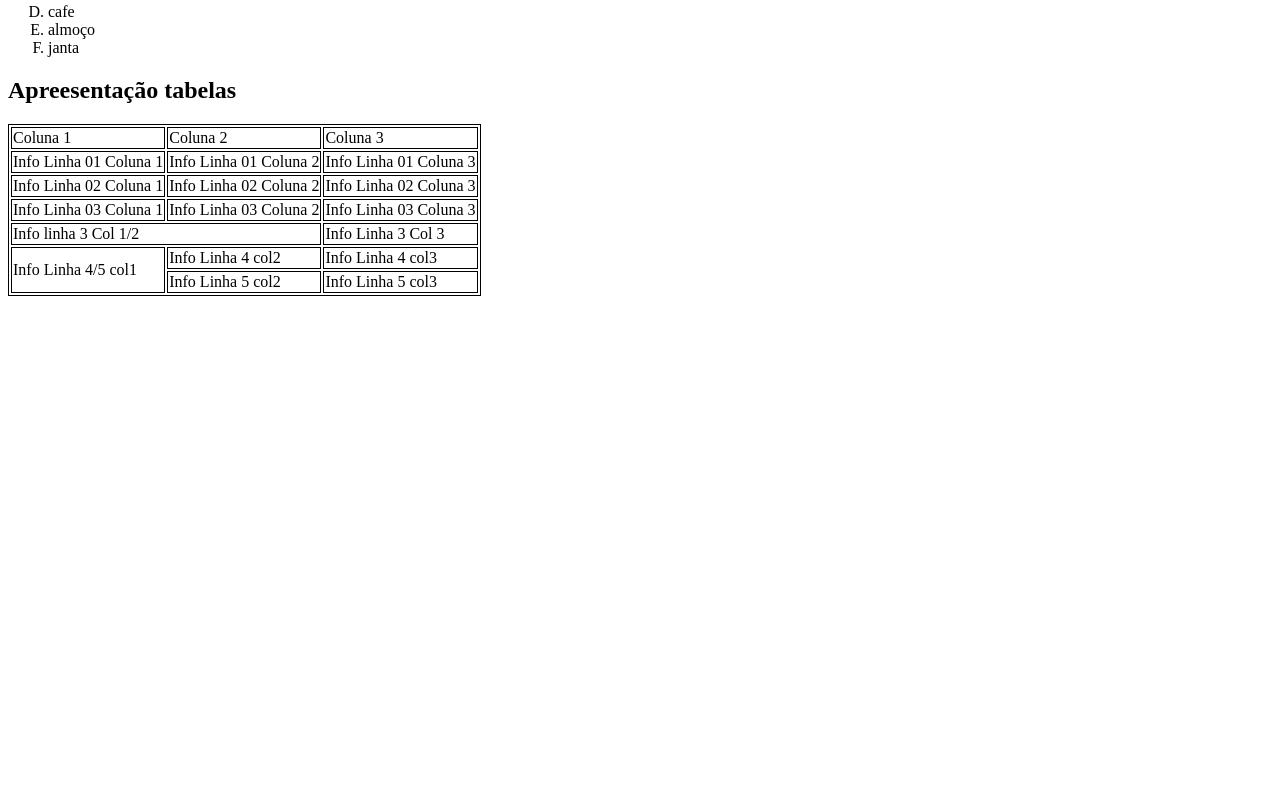
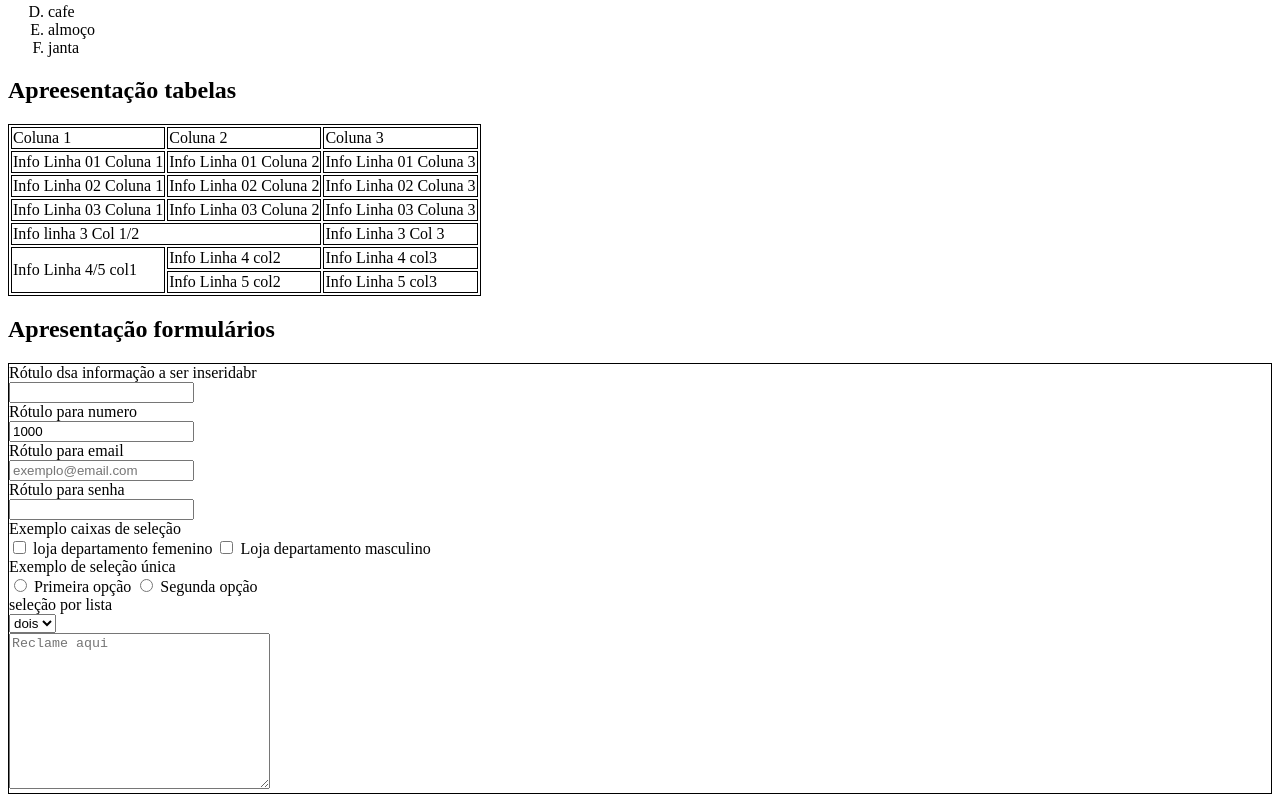
Before and after one commit to paulomtx/geracaoTechHTML, a plain HTML site: page index.html in a window 1280 px wide. Shown: the part 446-1248 px from the top of the page. Before the commit the page ends 800 px from the top, so only its background shows below. Drawn offline with Linux system fonts and the light colour scheme.

Commit message:
formulario

```diff
--- a/index.html
+++ b/index.html
@@ -5,7 +5,7 @@
     <meta name="viewport" content="width=device-width, initial-scale=1.0">
     <title>Document</title>
      <style>
-        table,th,td,tr{
+        table,th,td,tr,form{
             border: 1px solid black;
         }
      </style>
@@ -89,6 +89,69 @@
 
 
     </table>
+<h2>Apresentação formulários</h2>
+<form action="#">
+
+    <label for="meu id">
+        Rótulo dsa informação a ser inseridabr
+    </label>
+    <br>
+    <input type="text" id="meu id">
+
+    <br>
+    <label for="numero">
+        Rótulo para numero
+    </label>
+    <br>
+    <input type="number" id="numero" value="1000">
+
+    <br>
+    <label for="email">Rótulo para email</label>
+    <br>
+    <input type="email" id="email" placeholder="exemplo@email.com">
+<br>
+
+<label for="senha">Rótulo para senha</label>
+<br>
+<input type="password" name="" id="senha">
+<br>
+<label for="">Exemplo caixas de seleção</label>
+<br>
+<input type="checkbox" name="selecao" id="f" value="Lojafemenino">
+<label for="f">loja  departamento femenino</label>
+<input type="checkbox" name="selecao" id="m" value="Loja Masculino">
+<label for="m">Loja departamento masculino</label>
+
+<br>
+<label for="">Exemplo de seleção única</label>
+<br>
+<input type="radio" name="selecaounica" id="um" value="1">
+<label for="um">Primeira opção</label>
+<input type="radio" name="selecaounica" id="dois" value="2">
+<label for="2">Segunda opção</label>
+<br>
+
+<label for="testeselect">seleção por lista</label>
+<br>
+<select name="testeselect" id="testeselect">
+
+    <option value="1" disabled>um</option>
+    <option value="2">dois</option>
+    <option value="3">tres</option>
+
+
+
+</select>
+
+<br>
+<textarea name="" id="" cols="30" rows="10" placeholder="Reclame aqui"></textarea>
+
+
+
+
+
+
+</form>
 
 
 
```
Also changed, not shown: indexformulario.html (added).
